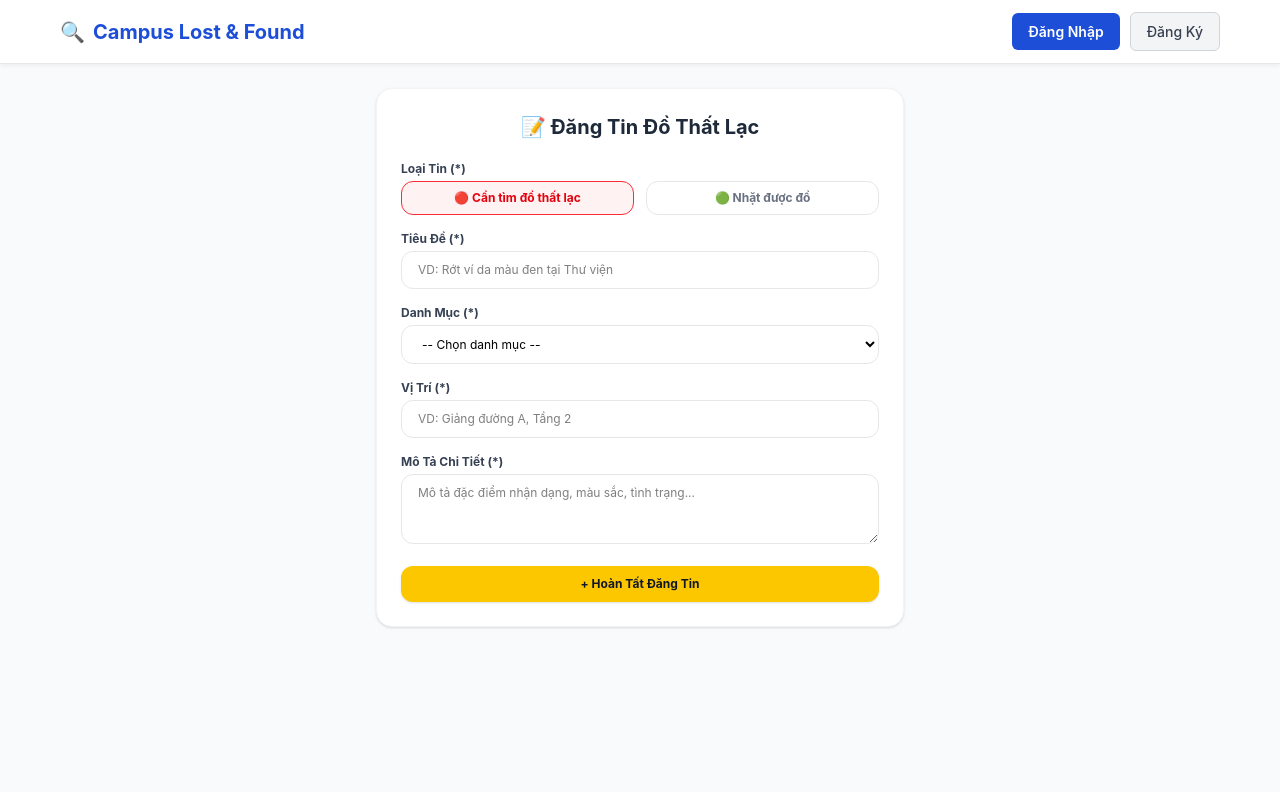
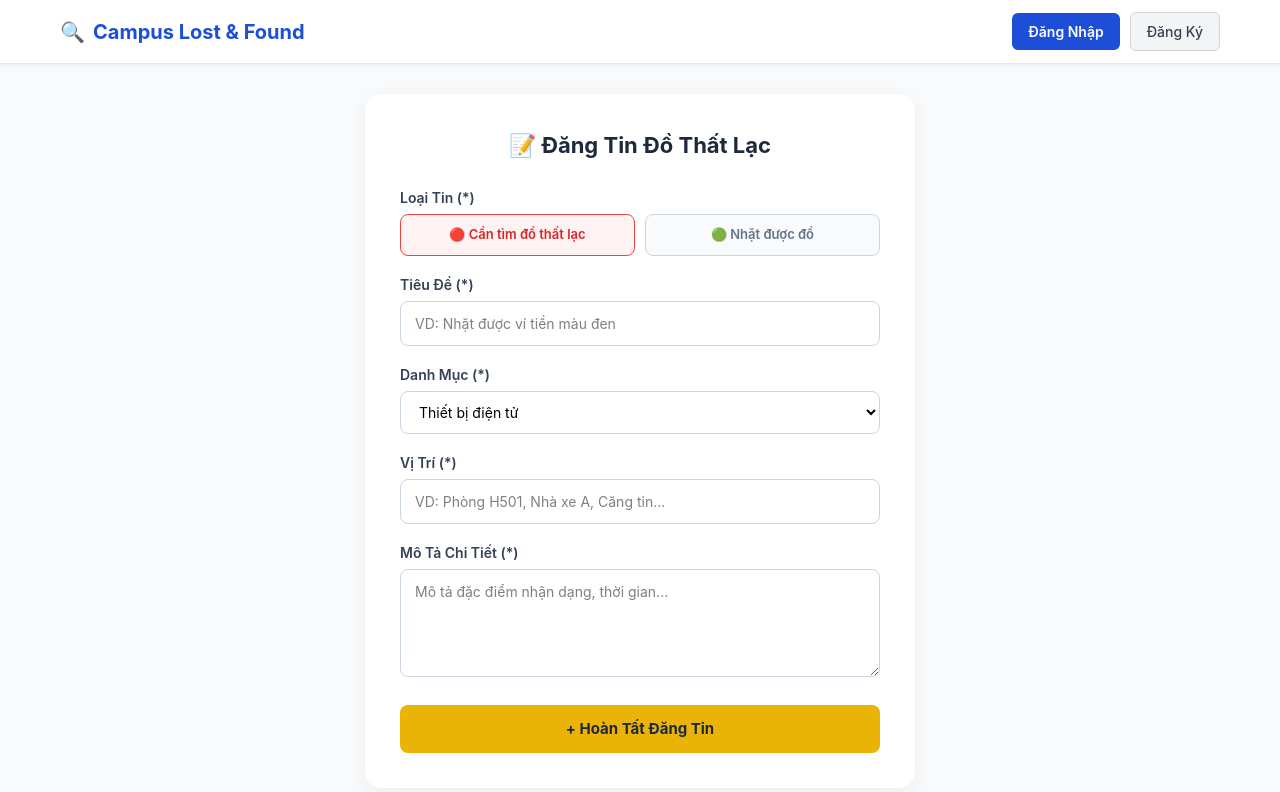
Before and after one commit to hoangtrongbao77/campus-lost-found-frontend2, a React (Vite) app: page /create-item in a window 1280 px wide. Shown: the top 792 px of the page. Built offline with nearby package versions, Linux system fonts and the light colour scheme.

Commit message:
Add bottom-right success toast notification for item creation

```diff
--- a/src/pages/CreateItem.jsx
+++ b/src/pages/CreateItem.jsx
@@ -1,86 +1,101 @@
-import { useState } from 'react';
-import { useNavigate } from 'react-router-dom';
+import React, { useState } from 'react';
 import API from '../api/axios';
-import Toast from '../components/Toast';
 
-export default function CreateItem() {
-  const navigate = useNavigate();
+const CreateItem = () => {
   const [formData, setFormData] = useState({
+    type: 'lost',
     title: '',
+    category: 'Thiết bị điện tử',
+    location: '',
     description: '',
-    category: '',
-    type: 'lost',
-    location: '',
   });
 
-  const [errors, setErrors] = useState({});
-  const [toast, setToast] = useState(null);
   const [loading, setLoading] = useState(false);
+  const [errorMsg, setErrorMsg] = useState('');
+
+  // State quản lý thông báo Toast ở góc phải phía dưới
+  const [toastMessage, setToastMessage] = useState('');
 
   const handleChange = (e) => {
-    const { name, value } = e.target;
-    setFormData({ ...formData, [name]: value });
-    if (errors[name]) setErrors({ ...errors, [name]: '' });
+    setFormData({
+      ...formData,
+      [e.target.name]: e.target.value,
+    });
+  };
+
+  const handleTypeSelect = (typeValue) => {
+    setFormData({
+      ...formData,
+      type: typeValue,
+    });
   };
 
   const handleSubmit = async (e) => {
     e.preventDefault();
+    setErrorMsg('');
 
-  const token = localStorage.getItem('token');
+    const token = localStorage.getItem('token') || localStorage.getItem('accessToken');
 
-  // Kiểm tra token trước khi gửi
     if (!token) {
-    alert('Phiên đăng nhập đã hết hạn. Vui lòng đăng nhập lại!');
-    window.location.href = '/login';
+      setErrorMsg('Phiên đăng nhập đã hết hạn. Vui lòng Đăng xuất và Đăng nhập lại!');
       return;
     }
 
+    setLoading(true);
+
     try {
-    const res = await API.post('/items', formData, {
+      await API.post('/items', formData, {
         headers: {
-        Authorization: `Bearer ${token}`, // 👈 Đính kèm token xác thực tại đây
+          Authorization: `Bearer ${token}`,
         },
       });
 
-    alert('Đăng tin thành công!');
+      // 1. Hiển thị Toast thông báo ở góc phải phía dưới
+      setToastMessage('🎉 Đăng tin thành công!');
+
+      // 2. Tự động chuyển về Trang chủ sau 2 giây
+      setTimeout(() => {
         window.location.href = '/';
+      }, 2000);
+
     } catch (error) {
       console.error('Lỗi đăng tin:', error);
-    alert(error.response?.data?.message || 'Đăng tin thất bại!');
+      setErrorMsg(
+        error.response?.data?.message || error.response?.data?.error || 'Lỗi server khi đăng tin!'
+      );
+      setLoading(false);
     }
   };
 
   return (
-    <div className="max-w-xl mx-auto p-4 md:p-6">
-      {toast && <Toast message={toast.message} type={toast.type} onClose={() => setToast(null)} />}
+    <div style={styles.container}>
+      <div style={styles.card}>
+        <h2 style={styles.title}>📝 Đăng Tin Đồ Thất Lạc</h2>
 
-      <div className="bg-white p-6 rounded-2xl shadow-sm border border-gray-100 space-y-5">
-        <h1 className="text-xl font-bold text-gray-800 text-center">📝 Đăng Tin Đồ Thất Lạc</h1>
+        {errorMsg && <div style={styles.errorBanner}>{errorMsg}</div>}
 
-        <form onSubmit={handleSubmit} className="space-y-4">
-          {/* Loại tin */}
-          <div>
-            <label className="block text-xs font-bold text-gray-700 mb-1">Loại Tin (*)</label>
-            <div className="grid grid-cols-2 gap-3">
+        <form onSubmit={handleSubmit} style={styles.form}>
+          {/* Chọn Loại Tin */}
+          <div style={styles.inputGroup}>
+            <label style={styles.label}>Loại Tin (*)</label>
+            <div style={styles.typeContainer}>
               <button
                 type="button"
-                onClick={() => setFormData({ ...formData, type: 'lost' })}
-                className={`py-2 rounded-xl text-xs font-bold transition border ${
-                  formData.type === 'lost'
-                    ? 'bg-red-50 border-red-500 text-red-600'
-                    : 'border-gray-200 text-gray-500'
-                }`}
+                onClick={() => handleTypeSelect('lost')}
+                style={{
+                  ...styles.typeBtn,
+                  ...(formData.type === 'lost' ? styles.typeBtnLostActive : {}),
+                }}
               >
                 🔴 Cần tìm đồ thất lạc
               </button>
               <button
                 type="button"
-                onClick={() => setFormData({ ...formData, type: 'found' })}
-                className={`py-2 rounded-xl text-xs font-bold transition border ${
-                  formData.type === 'found'
-                    ? 'bg-green-50 border-green-500 text-green-600'
-                    : 'border-gray-200 text-gray-500'
-                }`}
+                onClick={() => handleTypeSelect('found')}
+                style={{
+                  ...styles.typeBtn,
+                  ...(formData.type === 'found' ? styles.typeBtnFoundActive : {}),
+                }}
               >
                 🟢 Nhặt được đồ
               </button>
@@ -88,83 +103,208 @@ export default function CreateItem() {
           </div>
 
           {/* Tiêu đề */}
-          <div>
-            <label className="block text-xs font-bold text-gray-700 mb-1">Tiêu Đề (*)</label>
+          <div style={styles.inputGroup}>
+            <label style={styles.label}>Tiêu Đề (*)</label>
             <input
               type="text"
               name="title"
               value={formData.title}
               onChange={handleChange}
-              placeholder="VD: Rớt ví da màu đen tại Thư viện"
-              className={`w-full px-4 py-2.5 text-xs rounded-xl border focus:outline-none ${
-                errors.title ? 'border-red-500 bg-red-50/30' : 'border-gray-200 focus:ring-2 focus:ring-blue-500'
-              }`}
+              placeholder="VD: Nhặt được ví tiền màu đen"
+              required
+              style={styles.input}
             />
-            {errors.title && <p className="text-[11px] text-red-500 mt-1">⚠️ {errors.title}</p>}
           </div>
 
           {/* Danh mục */}
-          <div>
-            <label className="block text-xs font-bold text-gray-700 mb-1">Danh Mục (*)</label>
+          <div style={styles.inputGroup}>
+            <label style={styles.label}>Danh Mục (*)</label>
             <select
               name="category"
               value={formData.category}
               onChange={handleChange}
-              className={`w-full px-4 py-2.5 text-xs rounded-xl border bg-white focus:outline-none ${
-                errors.category ? 'border-red-500 bg-red-50/30' : 'border-gray-200 focus:ring-2 focus:ring-blue-500'
-              }`}
+              style={styles.select}
             >
-              <option value="">-- Chọn danh mục --</option>
-              <option value="Ví / Giấy tờ">Ví / Giấy tờ</option>
               <option value="Thiết bị điện tử">Thiết bị điện tử</option>
+              <option value="Giấy tờ cá nhân">Giấy tờ cá nhân</option>
+              <option value="Ví / Tiền mặt">Ví / Tiền mặt</option>
               <option value="Chìa khóa">Chìa khóa</option>
-              <option value="Thẻ sinh viên">Thẻ sinh viên</option>
+              <option value="Balo / Túi xách">Balo / Túi xách</option>
+              <option value="Đồ dùng học tập">Đồ dùng học tập</option>
               <option value="Khác">Khác</option>
             </select>
-            {errors.category && <p className="text-[11px] text-red-500 mt-1">⚠️ {errors.category}</p>}
           </div>
 
           {/* Vị trí */}
-          <div>
-            <label className="block text-xs font-bold text-gray-700 mb-1">Vị Trí (*)</label>
+          <div style={styles.inputGroup}>
+            <label style={styles.label}>Vị Trí (*)</label>
             <input
               type="text"
               name="location"
               value={formData.location}
               onChange={handleChange}
-              placeholder="VD: Giảng đường A, Tầng 2"
-              className={`w-full px-4 py-2.5 text-xs rounded-xl border focus:outline-none ${
-                errors.location ? 'border-red-500 bg-red-50/30' : 'border-gray-200 focus:ring-2 focus:ring-blue-500'
-              }`}
+              placeholder="VD: Phòng H501, Nhà xe A, Căng tin..."
+              required
+              style={styles.input}
             />
-            {errors.location && <p className="text-[11px] text-red-500 mt-1">⚠️ {errors.location}</p>}
           </div>
 
           {/* Mô tả */}
-          <div>
-            <label className="block text-xs font-bold text-gray-700 mb-1">Mô Tả Chi Tiết (*)</label>
+          <div style={styles.inputGroup}>
+            <label style={styles.label}>Mô Tả Chi Tiết (*)</label>
             <textarea
               name="description"
-              rows="3"
+              rows="4"
               value={formData.description}
               onChange={handleChange}
-              placeholder="Mô tả đặc điểm nhận dạng, màu sắc, tình trạng..."
-              className={`w-full px-4 py-2.5 text-xs rounded-xl border focus:outline-none ${
-                errors.description ? 'border-red-500 bg-red-50/30' : 'border-gray-200 focus:ring-2 focus:ring-blue-500'
-              }`}
-            ></textarea>
-            {errors.description && <p className="text-[11px] text-red-500 mt-1">⚠️ {errors.description}</p>}
+              placeholder="Mô tả đặc điểm nhận dạng, thời gian..."
+              required
+              style={styles.textarea}
+            />
           </div>
 
-          <button
-            type="submit"
-            disabled={loading}
-            className="w-full bg-yellow-400 hover:bg-yellow-500 disabled:bg-gray-300 text-gray-900 font-bold py-2.5 rounded-xl transition text-xs shadow-sm"
-          >
-            {loading ? '⏳ Đang đăng tin...' : '+ Hoàn Tất Đăng Tin'}
+          <button type="submit" disabled={loading} style={styles.submitBtn}>
+            {loading ? 'Đang gửi...' : '+ Hoàn Tất Đăng Tin'}
           </button>
         </form>
       </div>
+
+      {/* --- TOAST THÔNG BÁO Ở GÓC PHẢI PHÍA DƯỚI --- */}
+      {toastMessage && (
+        <div style={styles.toast}>
+          <span style={{ fontSize: '18px' }}>✅</span>
+          <span>{toastMessage}</span>
+        </div>
+      )}
     </div>
   );
-}
+};
+
+const styles = {
+  container: {
+    minHeight: '85vh',
+    display: 'flex',
+    justifyContent: 'center',
+    alignItems: 'center',
+    padding: '30px 20px',
+    position: 'relative',
+  },
+  card: {
+    backgroundColor: '#ffffff',
+    padding: '35px',
+    borderRadius: '16px',
+    boxShadow: '0 4px 20px rgba(0, 0, 0, 0.06)',
+    width: '100%',
+    maxWidth: '550px',
+  },
+  title: {
+    textAlign: 'center',
+    color: '#1e293b',
+    marginBottom: '25px',
+    fontSize: '22px',
+    fontWeight: 'bold',
+  },
+  errorBanner: {
+    backgroundColor: '#fef2f2',
+    color: '#991b1b',
+    border: '1px solid #fecaca',
+    padding: '12px 16px',
+    borderRadius: '8px',
+    marginBottom: '20px',
+    fontSize: '14px',
+    textAlign: 'center',
+  },
+  form: {
+    display: 'flex',
+    flexDirection: 'column',
+    gap: '18px',
+  },
+  inputGroup: {
+    display: 'flex',
+    flexDirection: 'column',
+    gap: '6px',
+  },
+  label: {
+    fontSize: '14px',
+    fontWeight: '600',
+    color: '#334155',
+  },
+  typeContainer: {
+    display: 'grid',
+    gridTemplateColumns: '1fr 1fr',
+    gap: '10px',
+  },
+  typeBtn: {
+    padding: '10px',
+    borderRadius: '8px',
+    border: '1px solid #cbd5e1',
+    backgroundColor: '#f8fafc',
+    color: '#64748b',
+    fontSize: '13px',
+    fontWeight: '600',
+    cursor: 'pointer',
+  },
+  typeBtnLostActive: {
+    backgroundColor: '#fef2f2',
+    borderColor: '#ef4444',
+    color: '#dc2626',
+  },
+  typeBtnFoundActive: {
+    backgroundColor: '#f0fdf4',
+    borderColor: '#22c55e',
+    color: '#16a34a',
+  },
+  input: {
+    padding: '11px 14px',
+    borderRadius: '8px',
+    border: '1px solid #cbd5e1',
+    fontSize: '14px',
+    outline: 'none',
+  },
+  select: {
+    padding: '11px 14px',
+    borderRadius: '8px',
+    border: '1px solid #cbd5e1',
+    fontSize: '14px',
+    outline: 'none',
+    backgroundColor: '#ffffff',
+  },
+  textarea: {
+    padding: '11px 14px',
+    borderRadius: '8px',
+    border: '1px solid #cbd5e1',
+    fontSize: '14px',
+    outline: 'none',
+    resize: 'vertical',
+  },
+  submitBtn: {
+    marginTop: '10px',
+    padding: '13px',
+    backgroundColor: '#eab308',
+    color: '#1e293b',
+    border: 'none',
+    borderRadius: '8px',
+    fontSize: '15px',
+    fontWeight: 'bold',
+    cursor: 'pointer',
+  },
+  // Style cho khung Toast góc phải phía dưới
+  toast: {
+    position: 'fixed',
+    bottom: '24px',
+    right: '24px',
+    backgroundColor: '#16a34a',
+    color: '#ffffff',
+    padding: '14px 22px',
+    borderRadius: '10px',
+    boxShadow: '0 10px 25px -5px rgba(0, 0, 0, 0.2)',
+    display: 'flex',
+    alignItems: 'center',
+    gap: '10px',
+    fontSize: '15px',
+    fontWeight: '600',
+    zIndex: 9999,
+  },
+};
+
+export default CreateItem;
```
Lines whose indentation alone changed are shown as unchanged.
